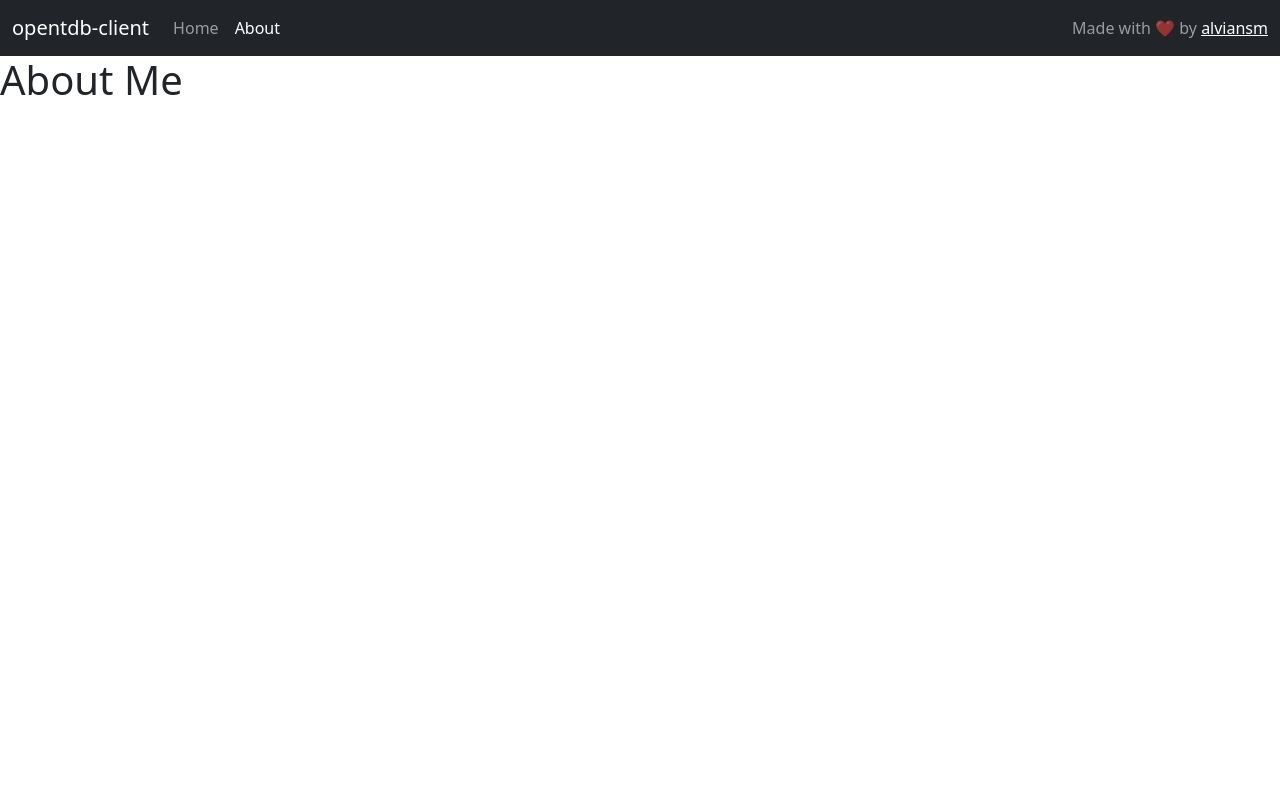
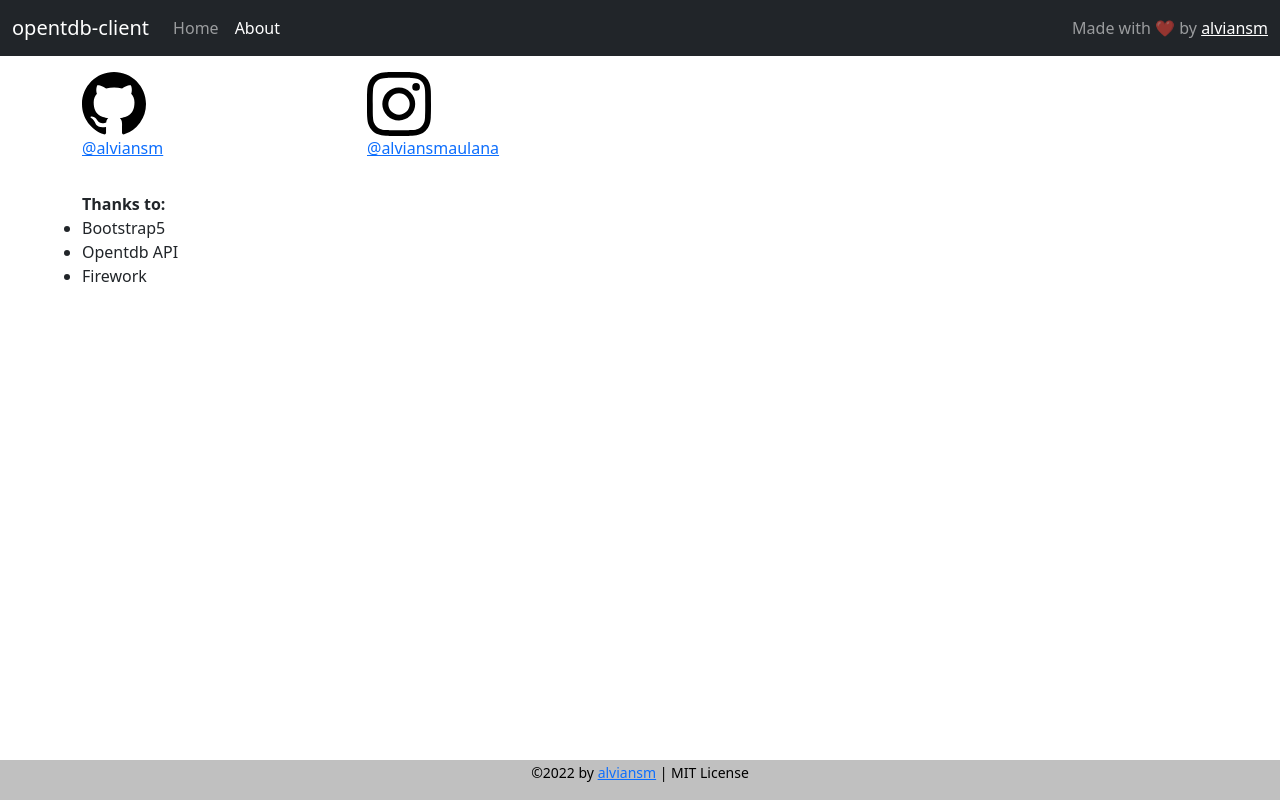
Before and after one commit to alviansm/opentdb-client, a website: page about.html in a window 1280 px wide. Drawn offline with Linux system fonts and the light colour scheme.

Commit message:
update about

```diff
--- a/about.html
+++ b/about.html
@@ -4,11 +4,13 @@
     <meta charset="UTF-8">
     <meta http-equiv="X-UA-Compatible" content="IE=edge">
     <meta name="viewport" content="width=device-width, initial-scale=1.0">
-    <meta name="author" content="alvians maulana alviansmaulana">
+    <meta name="author" content="alvians maulana alviansmaulana alviansm @alviansm @alviansmaulana">
+    <meta name="description" content="Quiz app client from opentdb (built with vanilla javascript">
+    <meta name="keyword" content="html css javasript quiz-app quiz app vanilla vanilla-js">
 
+    <link rel="shortcut icon" href="./favicon.png" type="image/png">
     <link rel="stylesheet" href="./style/bootstrap.min.css">
     <link rel="stylesheet" href="./style/custom.css">
-
     <title>Opentdb Quiz Client</title>
 </head>
 <body>
@@ -35,10 +37,31 @@
         </div>
     </nav>
 
-    <h1>
-        About Me
-    </h1>
+    <div class="container">
+      <div class="row mt-3">
+        <a class="col-3" href="https://github.com/alviansm" target="_blank">
+          <img src="./images/github.svg" alt="github icon" style="width: 64px; height: 64px">
+          <p>@alviansm</p>
+        </a>
+        <a class="col-3" href="https://instagram.com/alviansmaulana" target="_blank">
+          <img src="./images/instagram.svg" alt="instagram icon" style="width: 64px; height: 64px">
+          <p>@alviansmaulana</p>
+        </a>
+      </div>
+      <div class="row mb-0 mt-3">
+        <p class="mb-0"><b>Thanks to: </b></p>
+        <ul>
+          <li>Bootstrap5</li>
+          <li>Opentdb API</li>
+          <li>Firework <a href="https://codepen.io/whqet/pen/abooRX" target="_blank"></a></li>
+        </ul>
+      </div>
+    </div>
 
+    <!-- Footer -->
+    <div class="footer">
+      <p><small>&copy;2022 by <a href="https://github.com/alvians" target="_blank">alviansm</a> | MIT License</small></p>
+    </div>
     <script src="./script/bootstrap.js"></script>
 </body>
 </html>
--- a/style/custom.css
+++ b/style/custom.css
@@ -1,3 +1,7 @@
+html {
+    scroll-behavior: smooth;
+}
+
 .footer {
     position: fixed;
     margin-top: 2rem;
```
Also changed, not shown: images/github.svg (added), images/instagram.svg (added).
